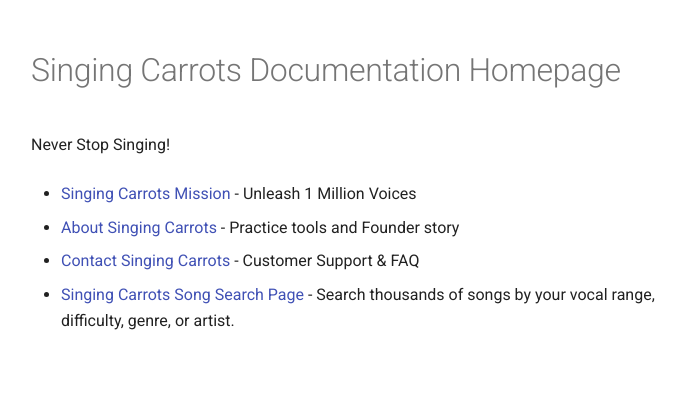
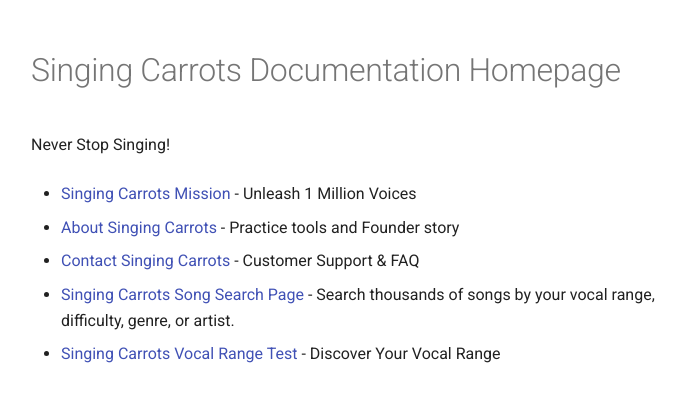
Before and after one commit to singingcarrots/docs, an MkDocs documentation site: the page built from docs/index.md, in a window 1280 px wide. Shown: the top 402 px of the page, without its empty margins (265-950 px from the left). Built offline with MkDocs 1.6.1 and Material for MkDocs 9.7.7, drawn with Linux system fonts in a browser that asks for light colours.

Commit message:
Update Pages “index”

```diff
--- a/docs/index.md
+++ b/docs/index.md
@@ -13,3 +13,5 @@
 * [Contact Singing Carrots](https://singingcarrots.com/docs/singing-carrots-contact-page) - Customer Support & FAQ
 
 * [Singing Carrots Song Search Page](https://singingcarrots.com/docs/find-songs-by-vocal-range-or-name) - Search thousands of songs by your vocal range, difficulty, genre, or artist.
+
+* [Singing Carrots Vocal Range Test](https://singingcarrots.com/docs/singing-carrots-vocal-range-test) - Discover Your Vocal Range
```
